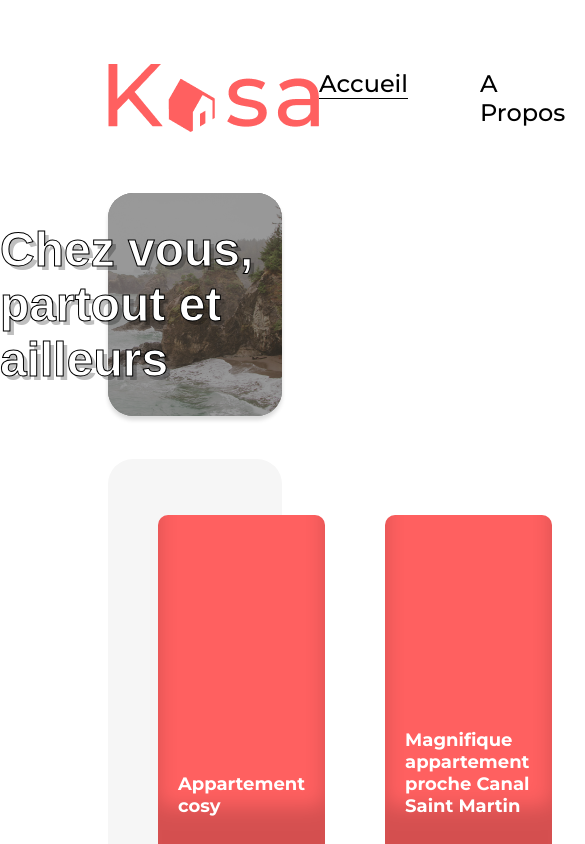
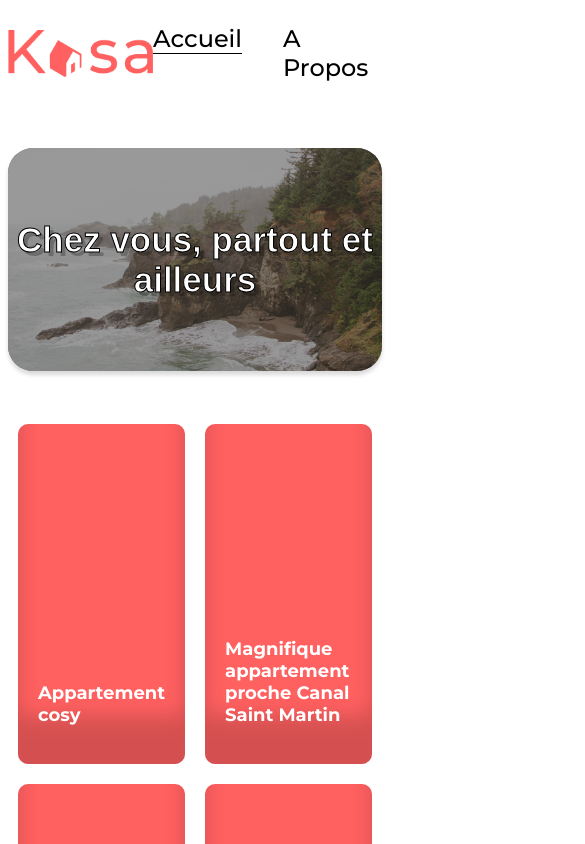
Before and after one commit to laure-ld/kasa, a React (Vite) app: page /accueil in a window 390 px wide. Shown: the top 844 px of the page, 585 px wide, since content can reach past the window. Built offline with nearby package versions, Linux system fonts and the light colour scheme.

Commit message:
Travaille sur le responsive

```diff
--- a/src/styles/Footer.scss
+++ b/src/styles/Footer.scss
@@ -5,10 +5,8 @@ footer {
     position: absolute;
     left: 0;
     background-color: color.$footer-background;
-}
-
-@media screen and (max-width: 375px){
+    width: 100%;
     img {
-        width: 100%;
+        width: 100%
     }
 }
--- a/src/styles/Main.scss
+++ b/src/styles/Main.scss
@@ -6,6 +6,10 @@ Section {
     display: flex;
     flex-direction: column;
     gap: 43px;
+
+    @media screen and (max-width: 375px) {
+        gap: 40px;
+    }
 
     @media screen and (max-width: 375px) {
         gap: 20px;
@@ -61,6 +65,12 @@ Section {
                 padding: 20px;
             }
         }
+        @media screen and (max-width: 900px) {
+            grid-template-columns: 1fr 1fr;
+            padding: 10px;
+            gap: 20px;
+            background: none;
+        }
 
         @media screen and (max-width: 375px) {
             grid-template-columns: 1fr;
--- a/src/styles/header.scss
+++ b/src/styles/header.scss
@@ -29,6 +29,18 @@
       }
     }
 
+    @media screen and (min-width: 375px) {
+        .header {
+            .logo {
+                width: 145px;
+                height: 47px;
+            }
+
+            nav ul {
+                gap: 26px;
+            }
+        }
+    }
 @media screen and (max-width: 375px) {
     .header {
         .logo {
--- a/src/styles/index.scss
+++ b/src/styles/index.scss
@@ -11,6 +11,11 @@ body {
         color: color.$primary-color;
         font-weight: 700;
         font-size: 48px;
+
+        @media screen and (min-width: 375px) {
+            font-size: 35px;
+            text-align: center;
+        }
 
         @media screen and (max-width: 375px) {
             font-size: 24px;
@@ -61,7 +66,7 @@ body {
     }
 }
 
-@media screen and (max-width: 375px) {
+@media screen and (max-width: 900px) {
     body {
         padding: 0;
     }
--- a/src/styles/logement.scss
+++ b/src/styles/logement.scss
@@ -44,6 +44,7 @@
             font-size: 36px;
             font-weight: 500;
             margin: 0;
+            text-align: left;
         }
     }
     .host {
@@ -153,7 +154,6 @@
                 font-size: 18px;
                 font-weight: 400;
                 line-height: 25.67px;
-                height: 60%;
 
                 @media screen and (max-width: 375px) {
                     font-size: 13px;
@@ -166,7 +166,7 @@
                 transition: max-height 0.5s linear, padding 0.3s linear,  opacity 0.1s linear;
             }
             .collapse.open {
-                max-height: 500px;
+                max-height: 800px;
                 opacity: 1;
                 padding: 15px;
             }
@@ -208,7 +208,20 @@
         color: color.$color-emptyStar;
     }
 }
-
+@media screen and (max-width: 900px) {
+    #carrousel{
+        margin: 27px 0;
+        #container-btn {
+            width: 98%;
+            button img{
+                width: 25px;
+            }
+        }
+    }
+    .tags span {
+        padding: 10px;
+    }
+}
 @media screen and (max-width: 375px) {
     #carrousel{
         margin: 27px 0;
```
